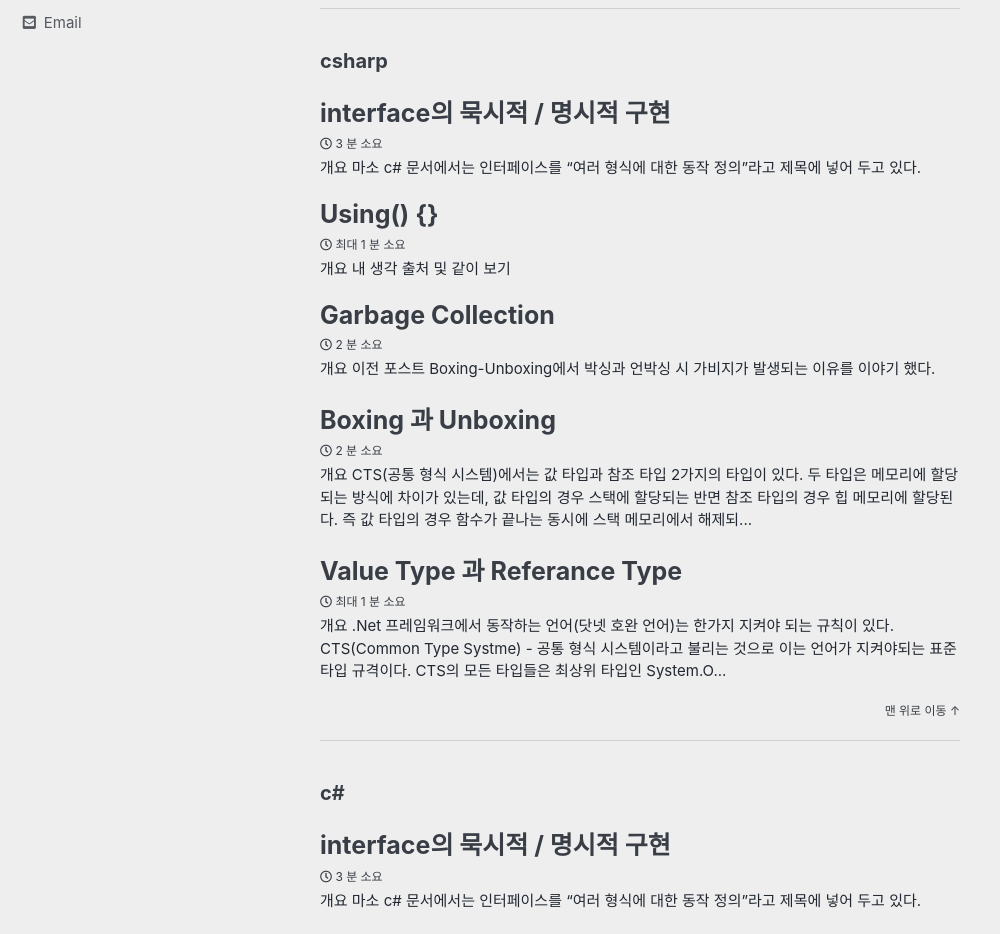
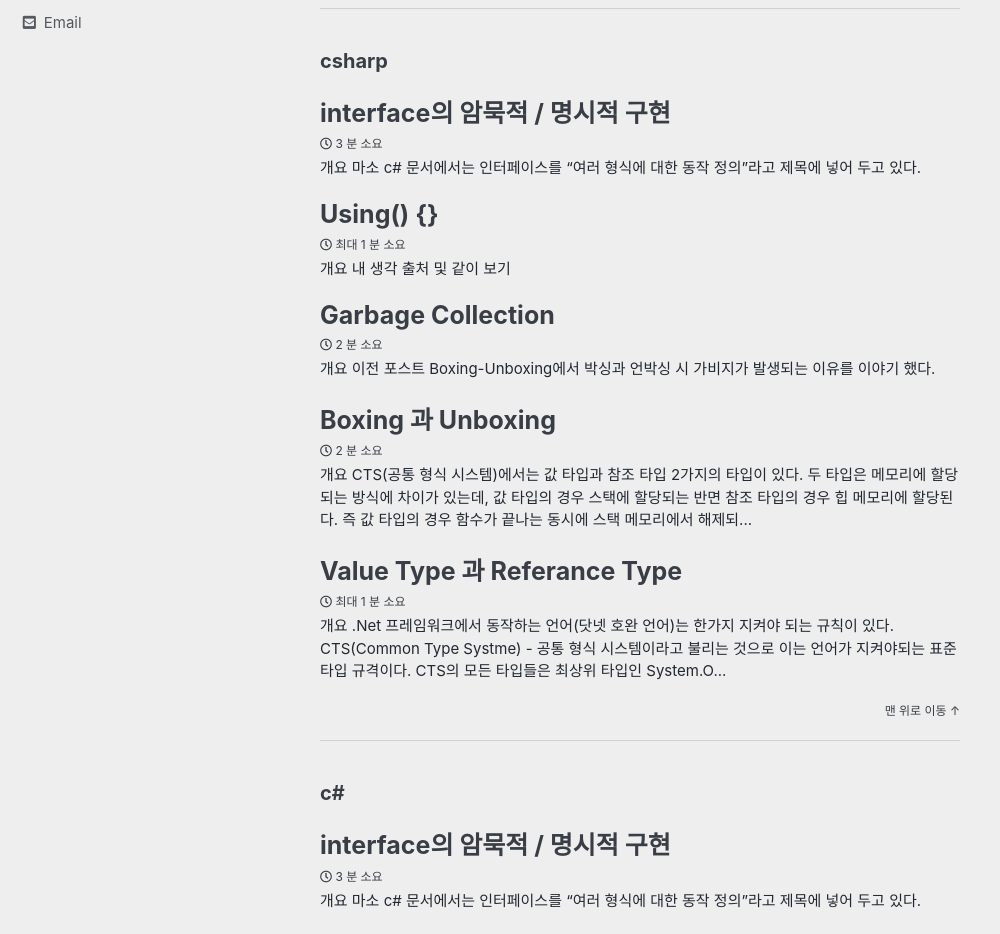
Before and after one commit to devpioh/devpioh.github.io, a Jekyll site: the page built from _pages/tags-archieve.md, in a window 1280 px wide and 1400 px high, scrolled down 1782 px. Shown: the part 162-1096 px from the top of the window, without its empty margins (0-1000 px from the left). Built offline with Jekyll 4.4.1, drawn with Linux system fonts in a browser that asks for light colours; cached includes are drawn as plain includes; some web fonts are replaced; some of the changed text lies outside the part shown.

Commit message:
명칭 통일 묵시 -> 암묵

```diff
--- a/_posts/Devlog/C#/2022-07-25-Explicit-Interface.md
+++ b/_posts/Devlog/C#/2022-07-25-Explicit-Interface.md
@@ -1,7 +1,7 @@
 ---
-title: "interface의 묵시적 / 명시적 구현"
+title: "interface의 암묵적 / 명시적 구현"
 date: 2022-07-25
-last_modified_at: 2022-07-25
+last_modified_at: 2025-05-12
 
 toc: true
 toc_sticky: true
@@ -138,7 +138,7 @@ public 접근 지정자로 인터페이스의 메서드를 구현하는 방법
 
 바로 이 명시적 구현이 c#에서 메서드 명 중복을 해결한다.
 
-혹시 IEnumerable<T>를 상속해 본적이 있다면, GetEnumerator()의 구현을 묵시적과 명시적으로 2번 구현을 했을 것이다.
+혹시 IEnumerable<T>를 상속해 본적이 있다면, GetEnumerator()의 구현을 암묵적과 명시적으로 2번 구현을 했을 것이다.
 
 c#에 아직 제네릭이 도입되기전에는 IEnumerable의 GetEnumerator()이 있었고 이는 상당한 Boxing이 발생된다.
 
@@ -148,13 +148,13 @@ c#은 하위 버전의 호환성을 위해 IEnumerable<T>는 IEnumerable을 상
 
 클래스에서 IEnumerable<T>를 상속하는경우 어느 쪽의 GetEnumerable()을 쓸 것 인지를 CLR이 알지 못하게 되어 버린것이다.
 
-c#은 이 메서드 중복의 문제를 상속 받는 클래스에서 *외부에 노출하고 싶은 인터페이스의 메서드*는 **묵시적 구현**으로 구현하고,
+c#은 이 메서드 중복의 문제를 상속 받는 클래스에서 *외부에 노출하고 싶은 인터페이스의 메서드*는 **암묵적 구현**으로 구현하고,
 
 *외부에 노출시키면 위험하거나 혹은 숨기고 싶은 인터페이스의 메서드*는 **명시적 구현** 으로 해결했다.
 
 IEnumerable<T>의 경우로 보자면 IEnumerable의 GetEnumerable()는 박싱의 위험이 있으니 외부의 노출을 막는것과 낮은 버전의 .Net에서도 동작이 가능해야되므로
 
-IEnumerable의 GetEnumerable()는 명시적 구현을 통해 처리하고, 제네릭 버전의 IEnumerable<T>의 GetEnumerable()을 묵시적 구현으로 처리했다.
+IEnumerable의 GetEnumerable()는 명시적 구현을 통해 처리하고, 제네릭 버전의 IEnumerable<T>의 GetEnumerable()을 암묵적 구현으로 처리했다.
 
 즉, 인터페이스의 명시적 구현을 통해서 다중상속의 메서드 중복문제와 하위 버전의 호환성 문제를 동시에 해결한 것이다.
 
```
